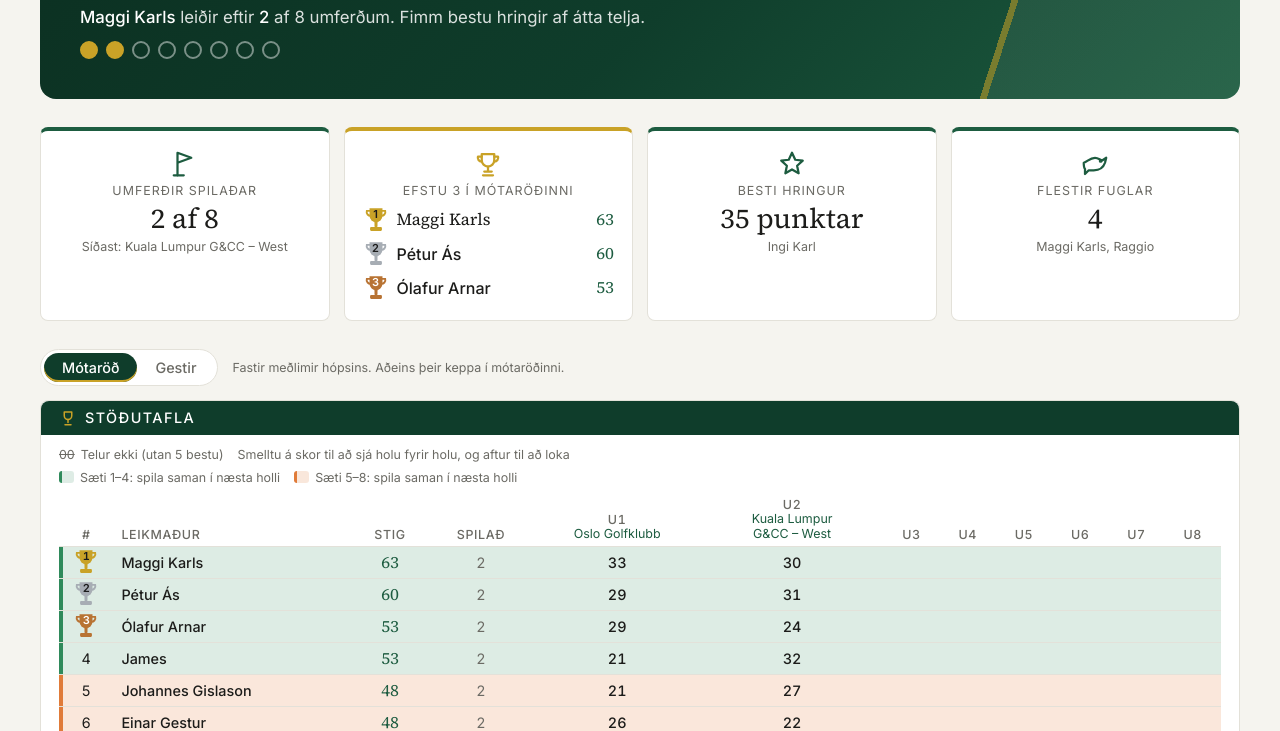
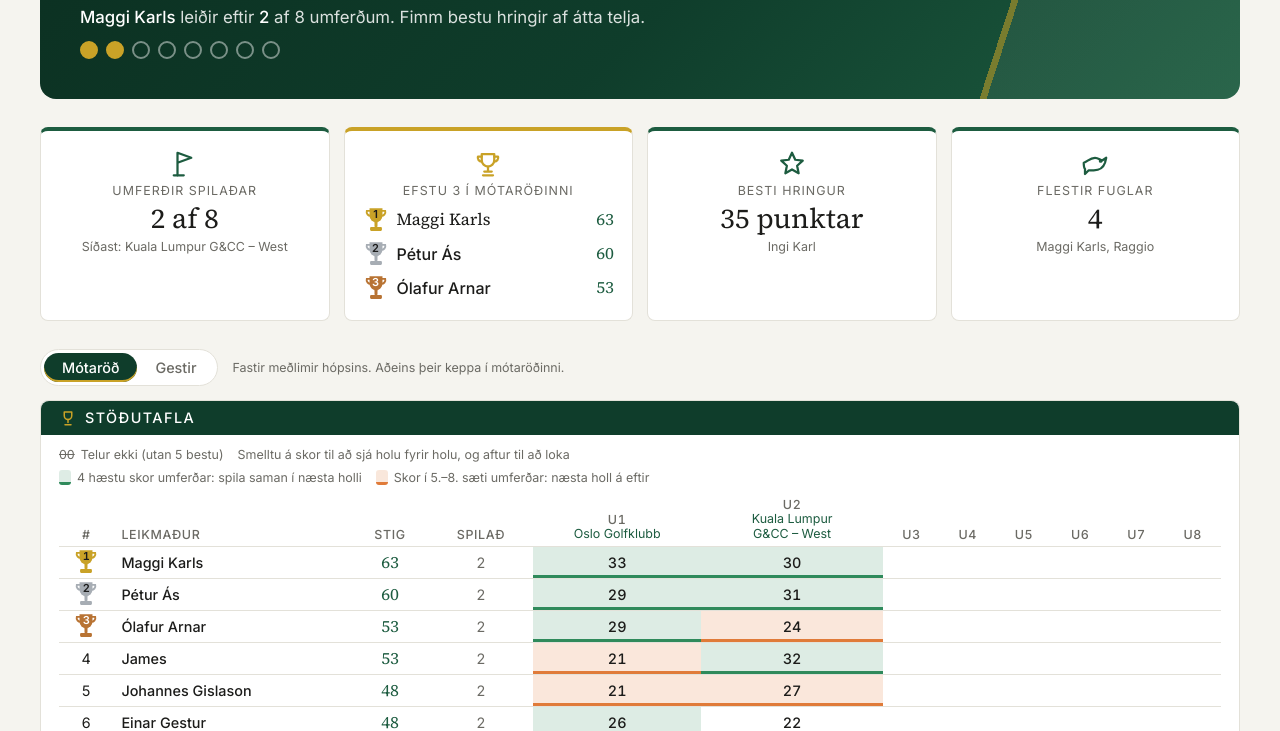
Before and after one commit to Olafurf/Bonkerinn-haust-2026, a plain HTML site: page index.html in a window 1280 px wide. Shown: the part 221-952 px from the top of the page. Drawn offline with nearby package versions, Linux system fonts and the light colour scheme.

Commit message:
Litamerkja 4 hæstu og 5.–8. skor í hverjum umferðardálki
Co-Authored-By: Claude Opus 5.5 <noreply@anthropic.com>
Claude-Session: https://claude.ai/code/session_01V1sFi1VVm7xzyo644boQ3A

```diff
--- a/index.html
+++ b/index.html
@@ -190,12 +190,8 @@ html,body{margin:0;background:var(--color-bg);color:var(--color-fg);font-family:
 .gh .bump.hl .pl:not(.on){opacity:.15}
 .gh .bump .pl{cursor:pointer}
 .gh .bump .pl.on .ln{stroke-width:4}
-.gh tr.holl1 td{background:var(--gh-holl1)}
-.gh tr.holl2 td{background:var(--gh-holl2)}
-.gh tr.holl1 td:first-child{box-shadow:inset 4px 0 0 var(--gh-holl1-edge)}
-.gh tr.holl2 td:first-child{box-shadow:inset 4px 0 0 var(--gh-holl2-edge)}
-.gh tbody tr.holl1:hover td{background:color-mix(in srgb,#2f8a5b 24%,transparent)}
-.gh tbody tr.holl2:hover td{background:color-mix(in srgb,#e07b39 26%,transparent)}
+.gh td.rd.h1{background:var(--gh-holl1);box-shadow:inset 0 -3px 0 var(--gh-holl1-edge)}
+.gh td.rd.h2{background:var(--gh-holl2);box-shadow:inset 0 -3px 0 var(--gh-holl2-edge)}
 .gh .grid2{display:grid;grid-template-columns:repeat(auto-fit,minmax(min(100%,24rem),1fr));gap:var(--cds-gap-md)}
 .gh .chart{position:relative;min-height:220px}
 .gh .tip{position:absolute;background:var(--cds-surface-popover);border:1px solid var(--cds-border);border-radius:var(--cds-radius);box-shadow:var(--cds-shadow-popover);padding:var(--cds-pad-xs) var(--cds-pad-sm);font-size:var(--cds-font-size-caption);pointer-events:none;white-space:nowrap}
@@ -266,8 +262,8 @@ html,body{margin:0;background:var(--color-bg);color:var(--color-fg);font-family:
         <span>Smelltu á skor til að sjá holu fyrir holu, og aftur til að loka</span>
       </div>
       <div class="legend" data-view-note="motarod">
-        <span><i style="background:var(--gh-holl1);border-left:3px solid var(--gh-holl1-edge)"></i>Sæti 1–4: spila saman í næsta holli</span>
-        <span><i style="background:var(--gh-holl2);border-left:3px solid var(--gh-holl2-edge)"></i>Sæti 5–8: spila saman í næsta holli</span>
+        <span><i style="background:var(--gh-holl1);border-bottom:3px solid var(--gh-holl1-edge)"></i>4 hæstu skor umferðar: spila saman í næsta holli</span>
+        <span><i style="background:var(--gh-holl2);border-bottom:3px solid var(--gh-holl2-edge)"></i>Skor í 5.–8. sæti umferðar: næsta holl á eftir</span>
       </div>
       <div class="scroll">
         <table data-source="stada" data-row-key="leikmadur">
@@ -442,6 +438,16 @@ dash.calc('stada', {
       return o;
     });
     rows.sort(tot);
+    for (let u = 1; u <= 8; u++) {
+      const rr = hringir_p.filter((r) => r.umferd === u && !r.gestur).sort(rnd);
+      let prev = null;
+      rr.forEach((r, i) => {
+        const s = prev && rnd(prev.r, r) === 0 ? prev.s : i + 1;
+        prev = {r, s};
+        const o = rows.find((x) => x.leikmadur === r.leikmadur);
+        if (o) o['r' + u] = s;
+      });
+    }
     const pos = {true: 0, false: 0}, prev = {};
     rows.forEach((r) => {
       pos[r.gestur]++;
@@ -753,11 +759,11 @@ const tableDraw = (name, id, cols, opt = {}) => dash.draw(name, (tb) => {
   }
 });
 
-const uCol = (u) => ({f: 'u' + u, cls: (r) => r['u' + u] == null ? 'rd none' : (String(r.telja).split(',').includes(String(u)) ? 'rd cnt' : 'rd drop')});
+const uCol = (u) => ({f: 'u' + u, cls: (r) => r['u' + u] == null ? 'rd none' : (String(r.telja).split(',').includes(String(u)) ? 'rd cnt' : 'rd drop') + (r['r' + u] <= 4 ? ' h1' : r['r' + u] <= 8 ? ' h2' : '')});
 tableDraw('stada', 'stada', [
   {f: 'saeti', cls: (r) => 'rank' + (r.saeti <= 3 ? ' m' + r.saeti : '')}, {f: 'leikmadur', cls: 'l name'}, {f: 'samtals', cls: 'tot'}, {f: 'spilad', cls: 'dim'},
   uCol(1), uCol(2), uCol(3), uCol(4), uCol(5), uCol(6), uCol(7), uCol(8)
-], {rowCls: (r) => r.gestur ? '' : r.saeti <= 4 ? 'holl1' : r.saeti <= 8 ? 'holl2' : ''});
+]);
 tableDraw('umferd', 'umferd_sidast', [
   {f: 'saeti', cls: (r) => 'rank' + (r.saeti <= 3 ? ' m' + r.saeti : '')}, {f: 'leikmadur', cls: 'l name'}, {f: 'forgjof', fmt: (v) => v < 0 ? '+' + (-v) : String(v)}, {f: 'hogg'}, {f: 'netto', cls: 'dim'}, {f: 's9', cls: 'dim'}, {f: 'punktar', cls: 'tot'}
 ], {filter: (r) => r.umferd === ghRoundNow(), key: (r) => r.umferd + ',' + encodeURIComponent(r.leikmadur)});
```
